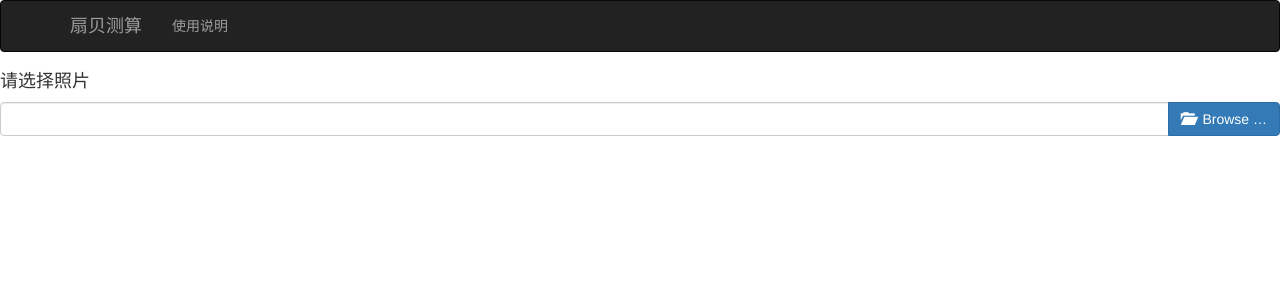
After one commit to haha255/flask_shellsize, a Flask app: template app/templates/newindex.html in a window 1280 px wide. The commit adds this page. Shown: the top 300 px of the page. Run offline with Flask 2, Linux system fonts and the light colour scheme; the template is opened without the code that fills it: values that come from a table or form of the project are taken from there, others are empty; some libraries are stand-ins or nearby versions.

```diff
--- a/app/main/views.py
+++ b/app/main/views.py
@@ -11,7 +11,7 @@ def index():
         if form.validate_on_submit():
             pass
         return redirect(url_for('.index'))
-    return render_template('index.html', form=form)
+    return render_template('newindex.html', form=form)
 
 
 @main.route('/ex2', methods=['GET', 'POST'])
--- a/app/models.py
+++ b/app/models.py
@@ -8,6 +8,7 @@ class Pic_Table(db.Model):
     original_name = db.Column(db.String(64), nullable=True)  # 原始文件名
     filedate = db.Column(db.DateTime)  # 文件生成的时间
     detectdate = db.Column(db.DateTime)  # 检测扇贝的时间
+    picmd5 = db.Column(db.String(32))  # 计算图片的MD5值，记录下来。
     fanshells = db.relationship('Fanshell_data', backref='pic')
 
     def __repr__(self):
--- a/app/templates/basic_common/mybase.html
+++ b/app/templates/basic_common/mybase.html
@@ -29,3 +29,24 @@
         locale file as mentioned below -->
     <script src="{{ url_for('static',filename='js/locales/zh.js') }}"></script>
 {% endblock scripts %}
+{% block navbar %}
+    <div class="navbar navbar-inverse" role="navigation">
+        <div class="container">
+            <div class="navbar-header">
+                <button type="button" class="navbar-toggle"
+                data-toggle="collapse" data-target=".navbar-collapse">
+                    <span class="sr-only">Toggle navigation</span>
+                    <span class="icon-bar"></span>
+                    <span class="icon-bar"></span>
+                    <span class="icon-bar"></span>
+                </button>
+                <a class="navbar-brand" href="/">扇贝测算</a>
+            </div>
+            <div class="navbar-collapse collapse">
+                <ul class="nav navbar-nav ml-auto">
+                    <li class="nav-item"><a href="/about">使用说明</a></li>
+                </ul>
+            </div>
+        </div>
+    </div>
+{% endblock navbar %}
--- /dev/null
+++ b/app/templates/newindex.html
@@ -0,0 +1,13 @@
+{% extends 'basic_common/mybase.html' %}
+{% block content %}
+    <h4>请选择照片</h4>
+    <form method="POST" role="form" action="{{ url_for('.index') }}" enctype="multipart/form-data">
+        {{ form.hidden_tag() }}
+        {{ form.pics(class='file') }}
+    </form>
+    <div class="row">
+        <div class="col-lg-3 col-md-4 col-sm-6">
+            <div class="card "
+        </div>
+    </div>
+{% endblock %}
```
